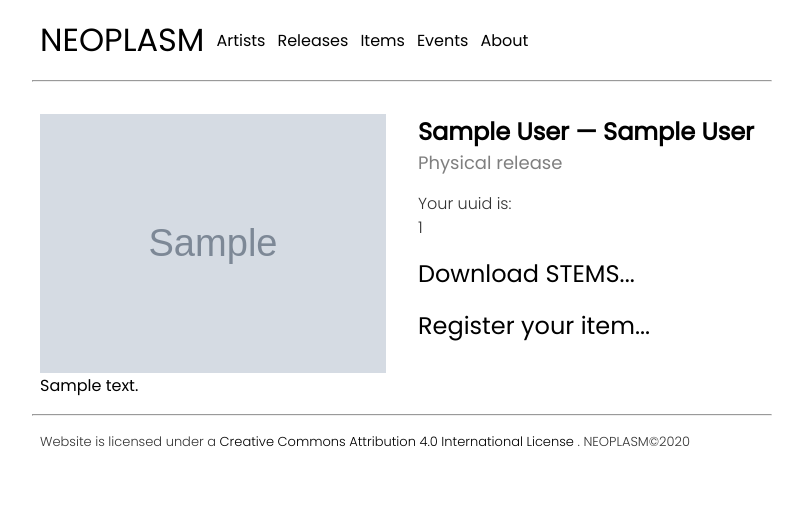
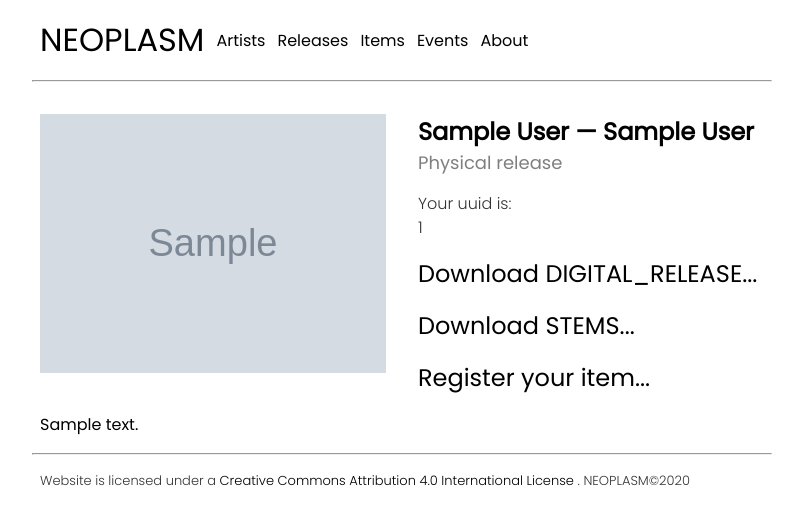
Before and after one commit to nplsm/neoplasm-web-legacy, a Python web app: template templates/item.html.jinja2 in a window 1280 px wide. Shown: the top 525 px of the page, without its empty margins (238-1041 px from the left). Run offline with Jinja, Linux system fonts and the light colour scheme; the template is opened without the code that fills it: most values are stand-ins (such as "Sample title", 1, 10 or a date in 2020); grey boxes marked "Sample" are stand-in pictures.

Commit message:
add RELEASE download link

```diff
--- a/templates/item.html.jinja2
+++ b/templates/item.html.jinja2
@@ -12,6 +12,11 @@
         <p>
             Your uuid is:
             <br>{{ uuid }}
+        </p>
+        <p>
+            <a class="store" href="/{{ digital_release }}">
+                Download DIGITAL_RELEASE...
+            </a>
         </p>
         <p>
             <a class="store" href="/{{ stems }}">
```
Also changed, not shown: views/items.py (+9 -8 lines).
